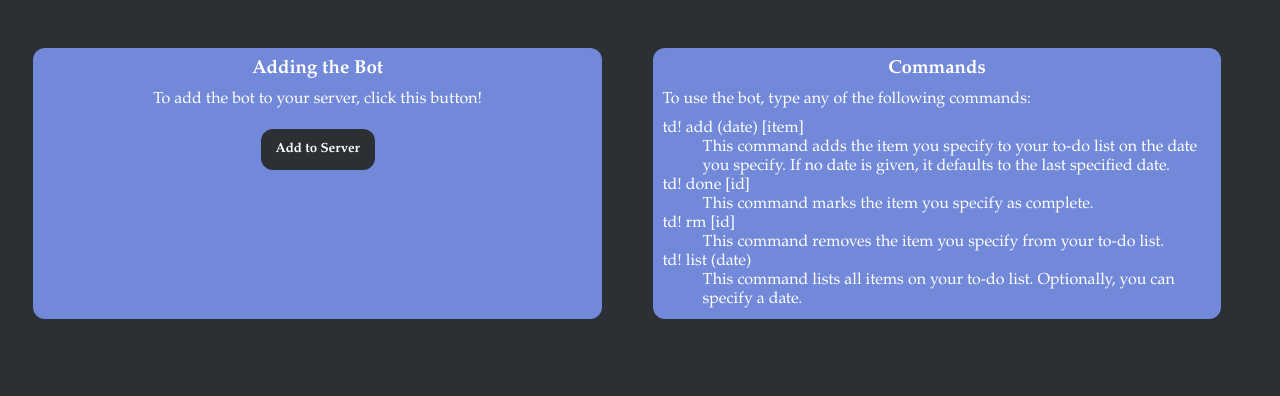
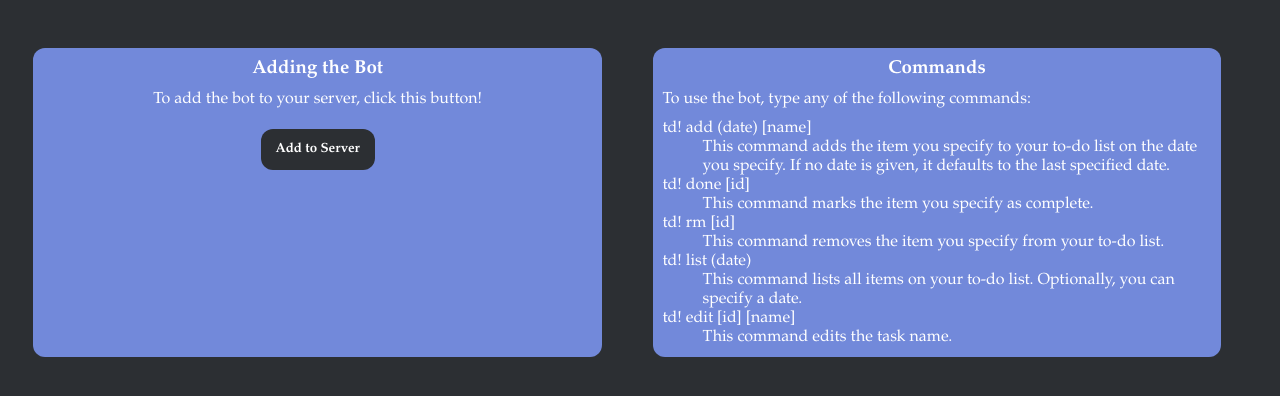
Before and after one commit to lzhou03/To-Do-List-Bot, a website: page index.html in a window 1280 px wide. Shown: the part 96-492 px from the top of the page. Drawn offline with Linux system fonts and the light colour scheme.

Commit message:
Update index.html

```diff
--- a/index.html
+++ b/index.html
@@ -21,7 +21,7 @@
         <h3>Commands</h3>
         <p>To use the bot, type any of the following commands:</p>
         <dl>
-          <dt>td! add (date) [item]</dt>
+          <dt>td! add (date) [name]</dt>
           <dd>This command adds the item you specify to your to-do list on the date you specify. If no date is given, it defaults to the last specified date.</dd>
           <dt>td! done [id]</dt>
           <dd>This command marks the item you specify as complete.</dd>
@@ -30,6 +30,9 @@
           <dt>td! list (date)</dt>
           <dd>This command lists all items on your to-do list.
               Optionally, you can specify a date.</dd>
+          <dt>td! edit [id] [name]</dt>
+          <dd>This command edits the task name.</dd>
+
         </dl>
       </div>
     </main>
```
